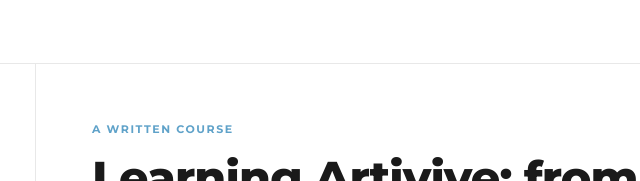
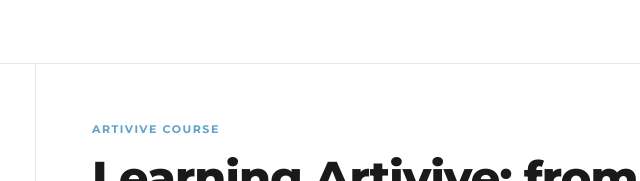
Before and after one commit to karlaartivive/course, a plain HTML site: page index.html in a window 1280 px wide. Shown: the top 181 px of the page, 236-876 px from the left. Drawn offline with Linux system fonts and the light colour scheme.

Commit message:
Update index.html

```diff
--- a/index.html
+++ b/index.html
@@ -341,7 +341,7 @@
   <main class="content" id="top">
 
     <div class="intro">
-      <span class="eyebrow">A Written Course</span>
+      <span class="eyebrow">Artivive Course</span>
       <h1>Learning Artivive: from trigger image to interactive experience</h1>
       <p class="lede">Everything you need to turn a photo, poster, or product into a living augmented-reality experience with Artivive — written out in full, in order, no code required.</p>
       <div class="intro-facts">
```
